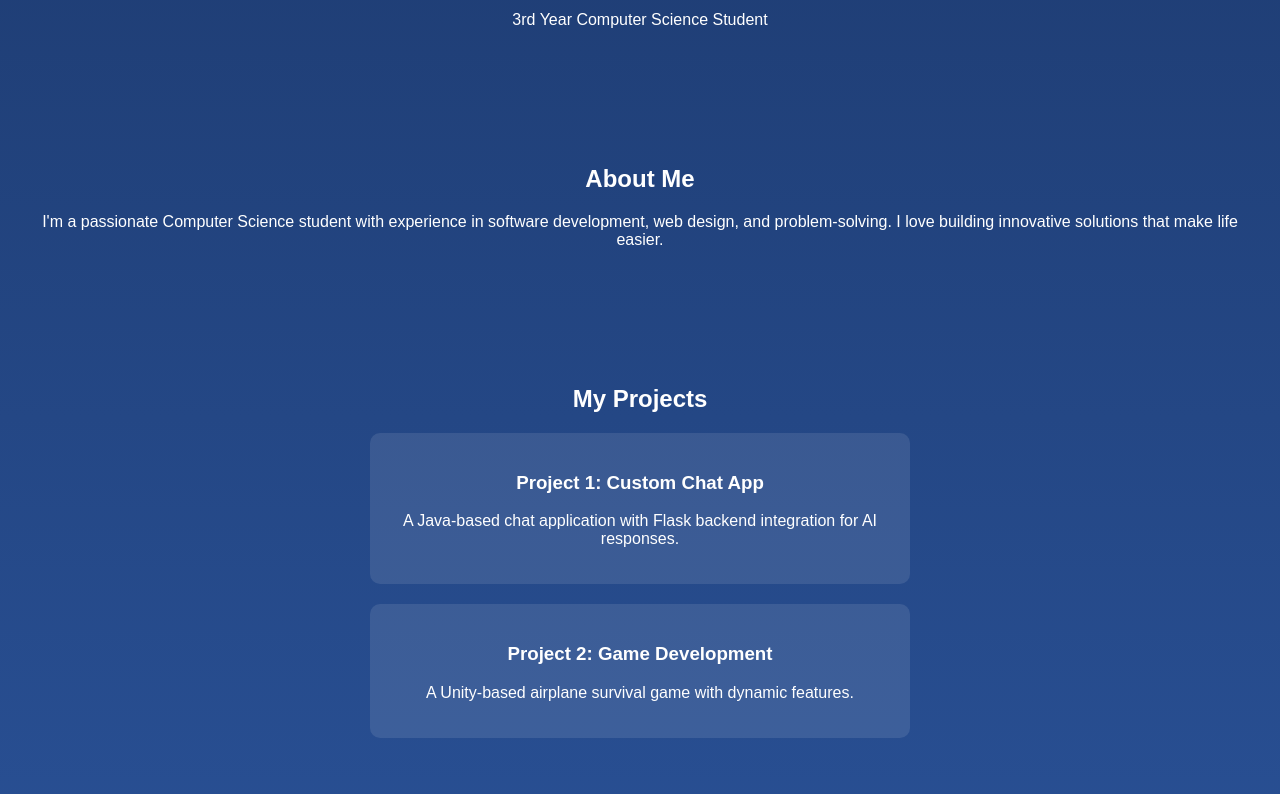
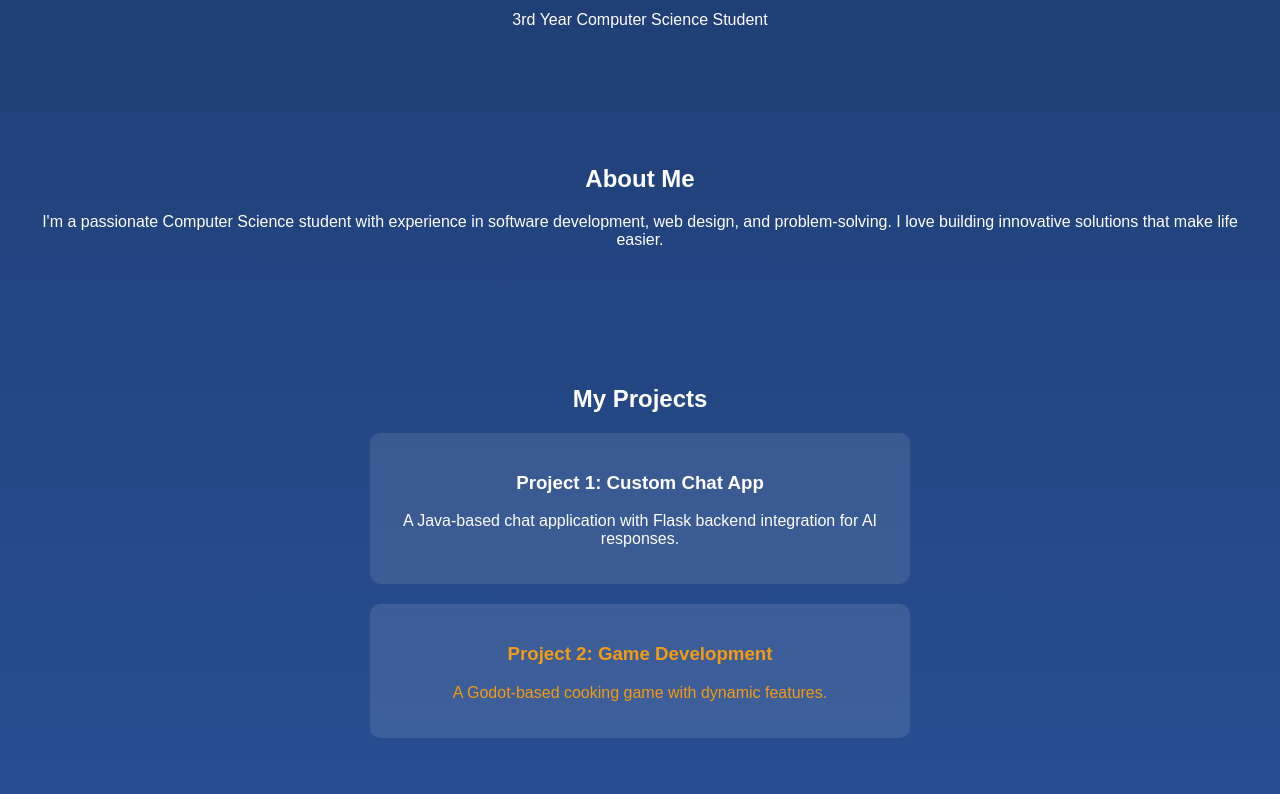
Before and after one commit to delwarhossainn/delwarhossainn.github.io, a plain HTML site: page index.html in a window 1280 px wide. Shown: the part 158-952 px from the top of the page. Drawn offline with Linux system fonts and the light colour scheme.

Commit message:
Added Game Link

```diff
--- a/index.html
+++ b/index.html
@@ -27,8 +27,10 @@
       <p>A Java-based chat application with Flask backend integration for AI responses.</p>
     </div>
     <div class="project-card">
+      <a href="https://xeveo.itch.io/cooked">
       <h3>Project 2: Game Development</h3>
-      <p>A Unity-based airplane survival game with dynamic features.</p>
+      <p>A Godot-based cooking game with dynamic features.</p>
+    </a>
     </div>
   </section>
 
```
